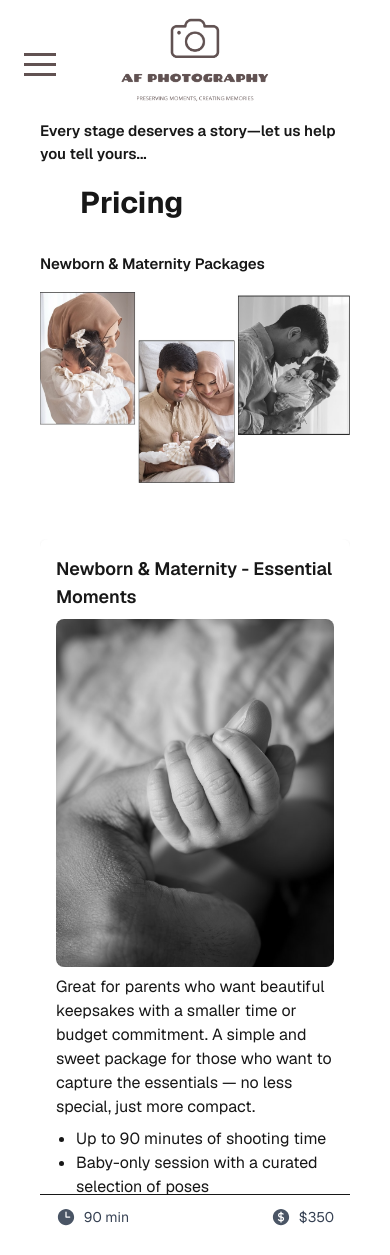
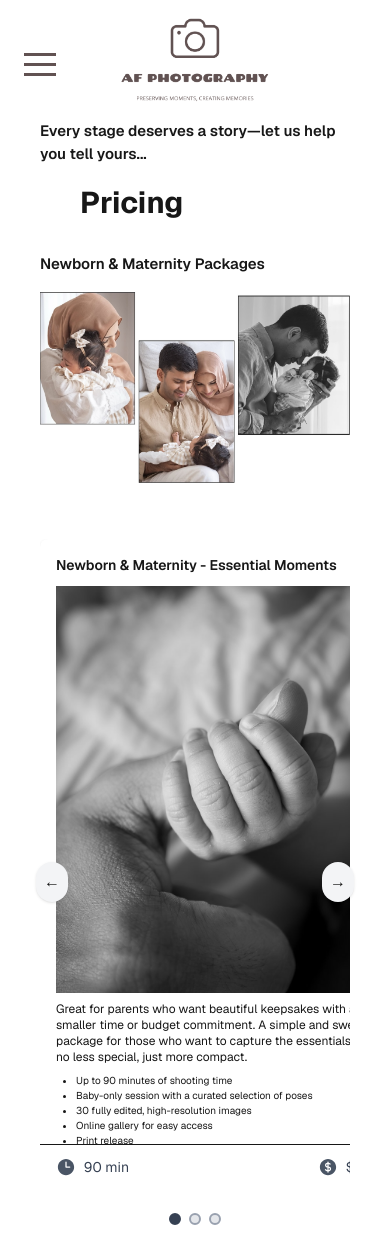
Before and after one commit to sal3190570/af-photography, a Next.js app: page /pricing in a window 390 px wide. Built offline with nearby package versions, Linux system fonts and the light colour scheme.

Commit message:
PricingCarousel1 completed

```diff
--- a/app/components/pricing/PricingPageCarousel-1.tsx
+++ b/app/components/pricing/PricingPageCarousel-1.tsx
@@ -1,6 +1,7 @@
 "use client";
 import useEmblaCarousel from "embla-carousel-react";
 import Image from "next/image";
+import { useCallback, useEffect, useState } from "react";
 import { ClockIcon, CurrencyDollarIcon } from "@heroicons/react/24/solid";
 
 const packages = [
@@ -35,10 +36,10 @@ const packages = [
     price: "$450",
   },
   {
-    title: "Newborn & Maternity - Location Add On",
+    title: "Newborn & Maternity - Deluxe Keepsake",
     image: "/PricingPhotos/PricingC1C3.jpg",
     description:
-      "Have a special place in mind or choose from a list of places to capture your moment",
+      "Best for families who want a full storytelling experience with every magical moment preserved. For families who want the ultimate gallery of their newborn's first days — every tiny detail, every tender moment.",
     features: [
       "Up to 3 hours of shooting time",
       "Full session with multiple setups (baby, parents, siblings, lifestyle)",
@@ -54,52 +55,85 @@ const packages = [
 ];
 
 export default function PricingPageCarousel1() {
-  const [emblaRef] = useEmblaCarousel({ loop: true });
+  const [emblaRef, emblaApi] = useEmblaCarousel({ loop: false });
+  const [selectedIndex, setSelectedIndex] = useState(0);
+
+  const onSelect = useCallback(() => {
+    if (emblaApi) setSelectedIndex(emblaApi.selectedScrollSnap());
+  }, [emblaApi]);
+
+  useEffect(() => {
+    if (!emblaApi) return;
+    emblaApi.on("select", onSelect);
+    onSelect();
+  }, [emblaApi, onSelect]);
+
+  const scrollPrev = useCallback(
+    () => emblaApi && emblaApi.scrollPrev(),
+    [emblaApi]
+  );
+  const scrollNext = useCallback(
+    () => emblaApi && emblaApi.scrollNext(),
+    [emblaApi]
+  );
+  const scrollTo = useCallback(
+    (i: number) => emblaApi && emblaApi.scrollTo(i),
+    [emblaApi]
+  );
+  const slideCount = packages.length;
 
   return (
-    <div className="embla w-screen max-w-full py-4 mx-auto">
-      <div
-        className="embla__viewport w-screen max-w-full overflow-hidden"
-        ref={emblaRef}
+    <div className="embla relative  mx-auto py-4">
+      {/* Arrows absolutely placed at sides */}
+      <button
+        onClick={scrollPrev}
+        className="absolute -left-1 sm:-left-8 xl:hidden top-1/2 -translate-y-1/2 z-10 p-2 md:p-3 rounded-full bg-gray-100 shadow hover:bg-gray-200 transition"
+        aria-label="Previous slide"
       >
+        ←
+      </button>
+      <button
+        onClick={scrollNext}
+        className="absolute -right-1 sm:-right-10 xl:hidden top-1/2 -translate-y-1/2 z-10 p-2 md:p-3 rounded-full bg-gray-100 shadow hover:bg-gray-200 transition"
+        aria-label="Next slide"
+      >
+        →
+      </button>
+      <div className="embla__viewport overflow-hidden" ref={emblaRef}>
         <div className="embla__container flex gap-8">
           {packages.map((pkg) => (
             <div
               key={pkg.title}
               className="
-                embla__slide
-                flex-shrink-0
-                basis-full        // Always one card per view at mobile
-                sm:basis-1/2      // Two cards per view on tablet
-                lg:basis-1/3      // Three cards per view on desktop
-                h-[700px]
-                relative
-                flex flex-col
-                bg-white
-                rounded-lg
-                shadow
-                p-4
-                mx-auto
-              "
+              embla__slide flex-shrink-0 basis-full sm:basis-1/2 lg:basis-1/3 max-w-[425px] mx-auto h-[650px] sm:h-[675px] md:h-[700px] lg:h-[770px] relative flex flex-col bg-white rounded-lg shadow p-4 "
             >
-              <h5 className="font-semibold text-lg mb-2">{pkg.title}</h5>
+              <h5 className="font-semibold text-[14px] sm:text-[16px] md:text-[17px] lg:text-[19px] mb-2.5">
+                {pkg.title}
+              </h5>
               {pkg.image && (
                 <div className="mb-2 w-full flex justify-center">
+                  <div className="w-[325px] sm:w-[325px] md:w-[325px] lg:w-[425px] overflow-hidden">
                     <Image
                       src={pkg.image}
                       alt={pkg.title}
-                    width={350}
+                      width={425}
                       height={300}
-                    className="rounded-lg object-cover w-full"
+                      className="object-cover w-full h-auto"
+                      priority
                     />
                   </div>
+                </div>
               )}
-              <p className="mb-2">{pkg.description}</p>
-              <ul className="mb-16 list-disc pl-5">
+
+              <div className="flex-1">
+                <p className="mb-2 text-xs">{pkg.description}</p>
+                <ul className="list-disc pl-5 text-[10px] lg:text-xs">
                   {pkg.features.map((f) => (
                     <li key={f}>{f}</li>
                   ))}
                 </ul>
+              </div>
+              {/* Bottom bar always pinned */}
               <div className="absolute bottom-0 left-0 w-full flex justify-between items-center px-4 py-3 bg-white border-t">
                 <div className="flex gap-2 items-center">
                   <ClockIcon className="w-5 text-gray-600" />
@@ -114,6 +148,21 @@ export default function PricingPageCarousel1() {
           ))}
         </div>
       </div>
+      {/* Dots outside/under carousel */}
+      <div className="flex justify-center items-center mt-6 gap-2 xl:hidden">
+        {Array.from({ length: slideCount }).map((_, i) => (
+          <button
+            key={i}
+            onClick={() => scrollTo(i)}
+            className={`w-3 h-3 rounded-full border-2 ${
+              selectedIndex === i
+                ? "bg-gray-700 border-gray-700"
+                : "bg-gray-200 border-gray-400"
+            }`}
+            aria-label={`Go to slide ${i + 1}`}
+          />
+        ))}
+      </div>
     </div>
   );
 }
```
Lines whose indentation alone changed are shown as unchanged.
